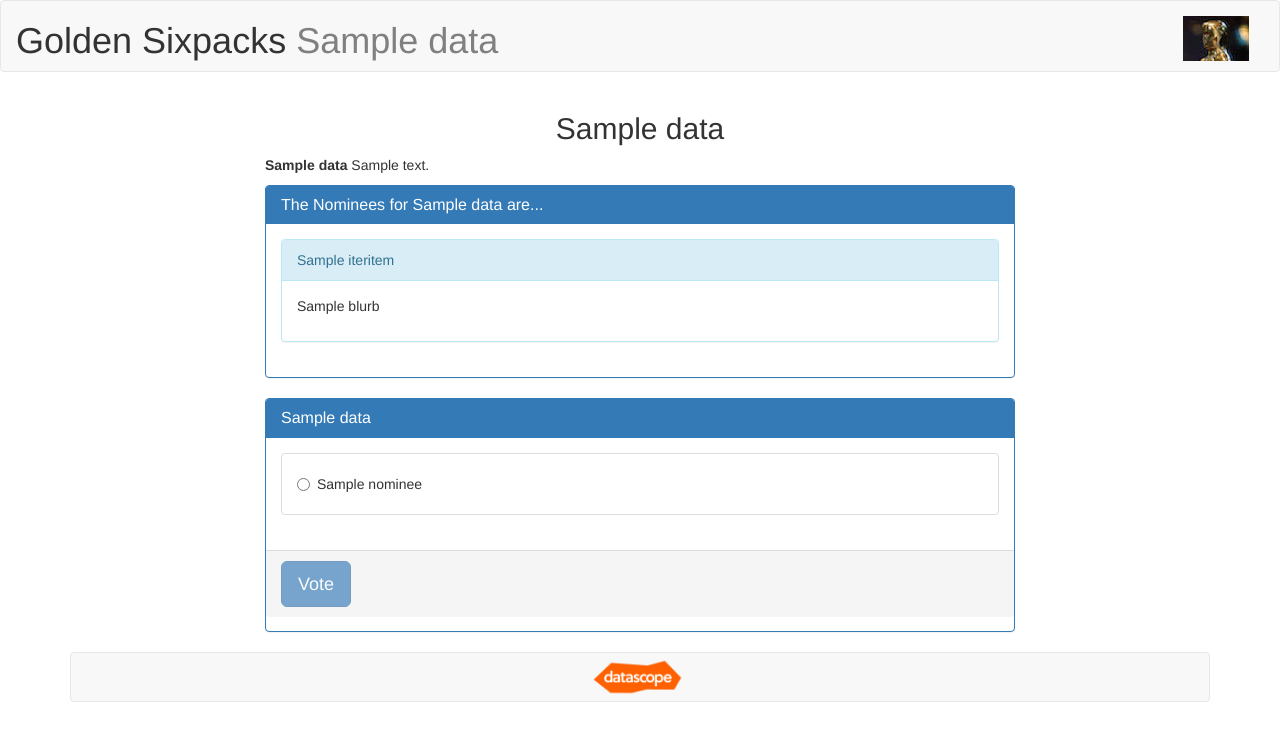
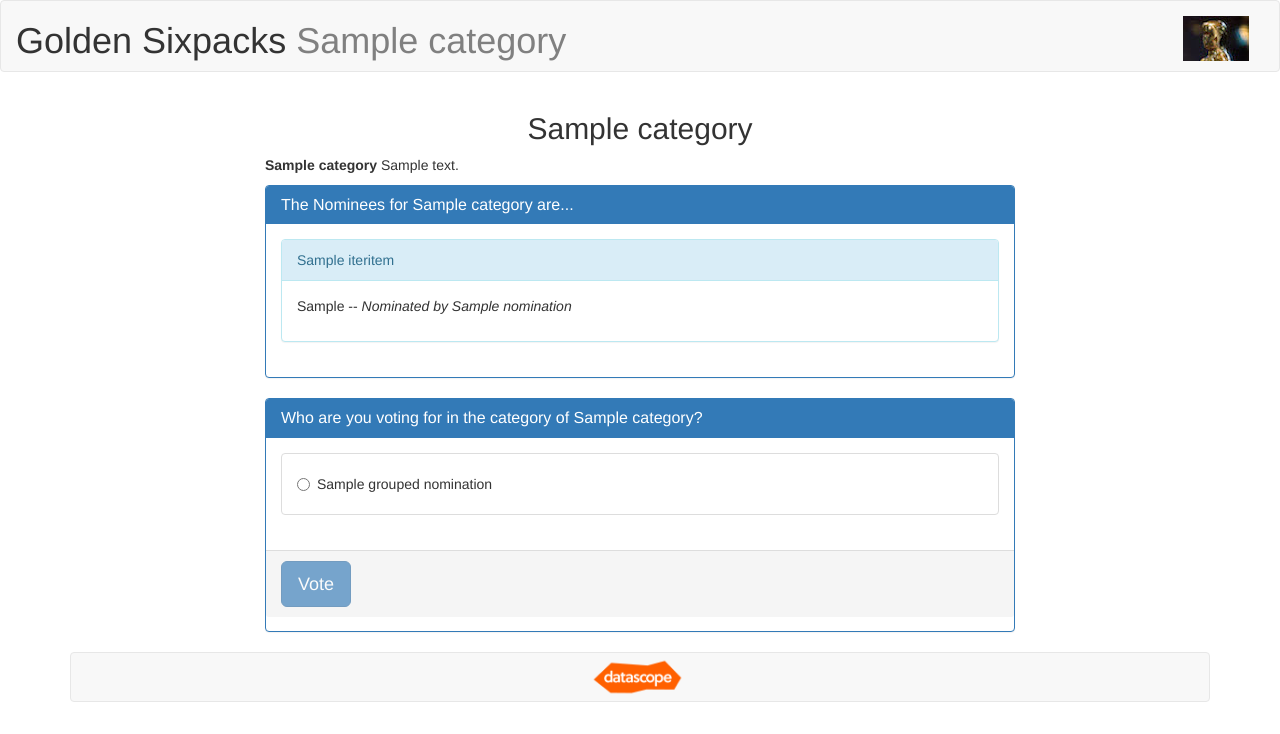
Before and after one commit to datascopeanalytics/golden-sixpacks, a Flask app: template goldensixpacks/templates/vote.html in a window 1280 px wide. Shown: the top 734 px of the page. Run offline with Flask 2, Linux system fonts and the light colour scheme; the template is opened without the code that fills it: most values are stand-ins (such as "Sample title", 1, 10 or a date in 2020); parts of the project's set-up code (start-up, migrations or seed data) failed here and were passed over; some libraries are stand-ins or nearby versions.

Commit message:
removed all award references ad tied everything to the db

```diff
--- a/goldensixpacks/templates/home.html
+++ b/goldensixpacks/templates/home.html
@@ -15,7 +15,7 @@
 	  Prepare to acknowledge the hell out of your coworkers.
 	</p>
 	<a class="btn btn-success" href="{{ url_for('vote',
-					            award_id=0)
+					            category_no=0)
 					            }}">Take me to Heaven</a>
       </center>
     </div>
--- a/goldensixpacks/templates/vote.html
+++ b/goldensixpacks/templates/vote.html
@@ -1,28 +1,28 @@
 {% extends "base.html" %}
 
-{% block subheader %} {{data.award_name}}{% endblock subheader %}
+{% block subheader %} {{category.name}}{% endblock subheader %}
 
 {% block main %}
 {{ super() }}
 <div class="container">
   <div class="row">
     <div class="col-md-8 col-md-offset-2">
-      <center><h2>{{data.award_name}}</h2></center>
+      <center><h2>{{category.name}}</h2></center>
       <div>
-	<p> <strong>{{data.award_name}}</strong> {{data.award_description}}
+	<p> <strong>{{category.name}}</strong> {{category.description}}
 	</p>
       </div>
       <div class="panel panel-primary">
 	<div class="panel-heading">
-	  <h3 class="panel-title">The Nominees for {{data.award_name}} are...</h3>
+	  <h3 class="panel-title">The Nominees for {{category.name}} are...</h3>
 	</div>
 	  <div class="panel-body">
-	      {% for nominee, blurbs in data.nominees.iteritems() %}
+	      {% for nominee, nominations in grouped_nominations.iteritems() %}
 	      <div class="panel panel-info">
 		<div class="panel-heading">{{nominee}}</div>
 		<div class="panel-body">
-		  {% for blurb in blurbs %}
-		  <p>{{blurb}}</p>
+		  {% for nomination in nominations %}
+		    <p>{{nomination.what_for}} -- <i>Nominated by {{nomination.nominator}}</i></p>
 		  {% endfor %}
 		</div>
 	      </div>
@@ -31,18 +31,17 @@
       </div>
       <div class="panel panel-primary">
 	<div class="panel-heading">
-	  <h3 class="panel-title">{{data.question}}
-	  </h3>
+	  <h3 class="panel-title">Who are you voting for in the category of {{category.name}}?</h3>
 	</div>
-	<form action="/vote/{{data.id + 1}}">
+	<form action="/save_vote/{{category_no}}">
 	  <div class="panel-body">
 	    <ul class="list-group">
-	      {% for nominee in data.nominees %}
+	      {% for nominee in grouped_nominations %}
 	      <li class="list-group-item">
 		<div class="radio">
 		  <label>
 		    <input type="radio"
-			   name="{{data.award_name}}__vote"
+			   name="{{category.name}}__vote"
 			   value="{{nominee}}"> {{nominee}}
 		  </label>
 		</div>
```
Also changed, not shown: example_award_data.json (deleted, +0 -28 lines), goldensixpacks/views.py (+18 -12 lines).
